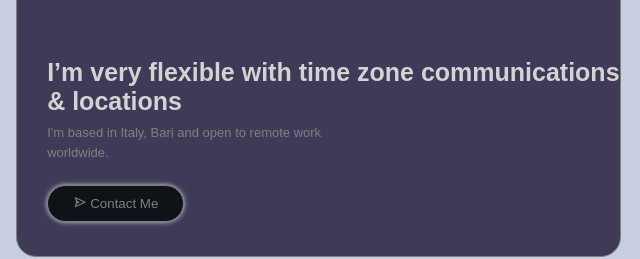
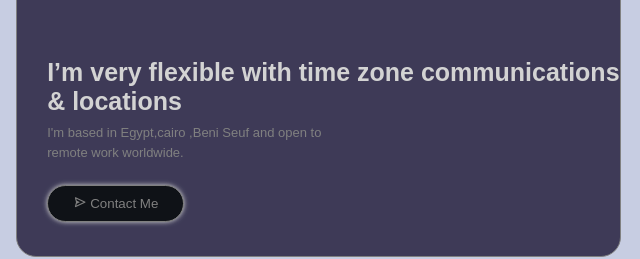
Before and after one commit to AbdelrahmanKhallaf/portfolio_website, a plain HTML site: page index.html in a window 1280 px wide. Shown: the part 1540-1799 px from the top of the page, 531-1171 px from the left. Drawn offline with nearby package versions, Linux system fonts and the light colour scheme.

Commit message:
Add files via upload

```diff
--- a/index.html
+++ b/index.html
@@ -100,7 +100,7 @@
 
                 <div class="card">
                     <h1>I’m very flexible with time zone communications & locations</h1>
-                    <p>I'm based in Italy, Bari and open to remote work worldwide.</p>
+                    <p>I'm based in Egypt,cairo ,Beni Seuf and open to remote work worldwide.</p>
 
                     <video src="videos/glob.mp4" autoplay loop muted plays-inline></video>
 
```
